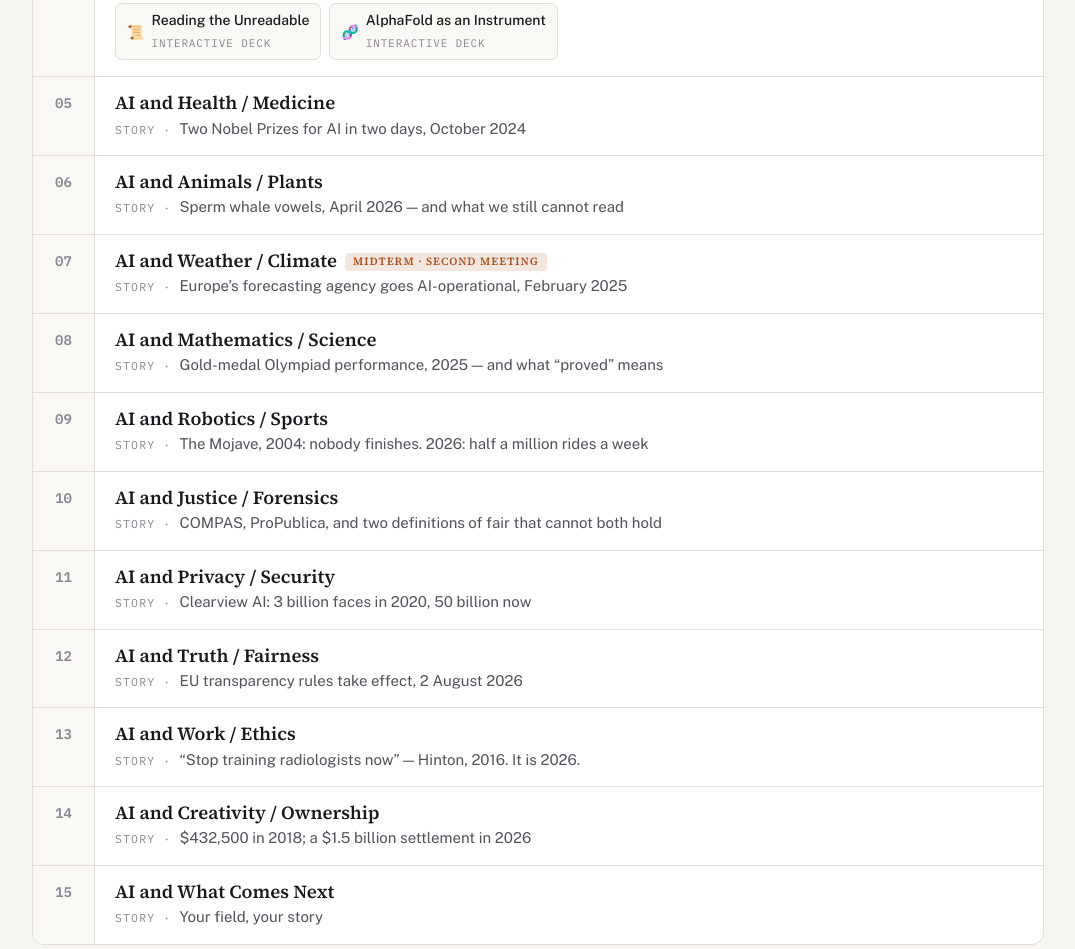
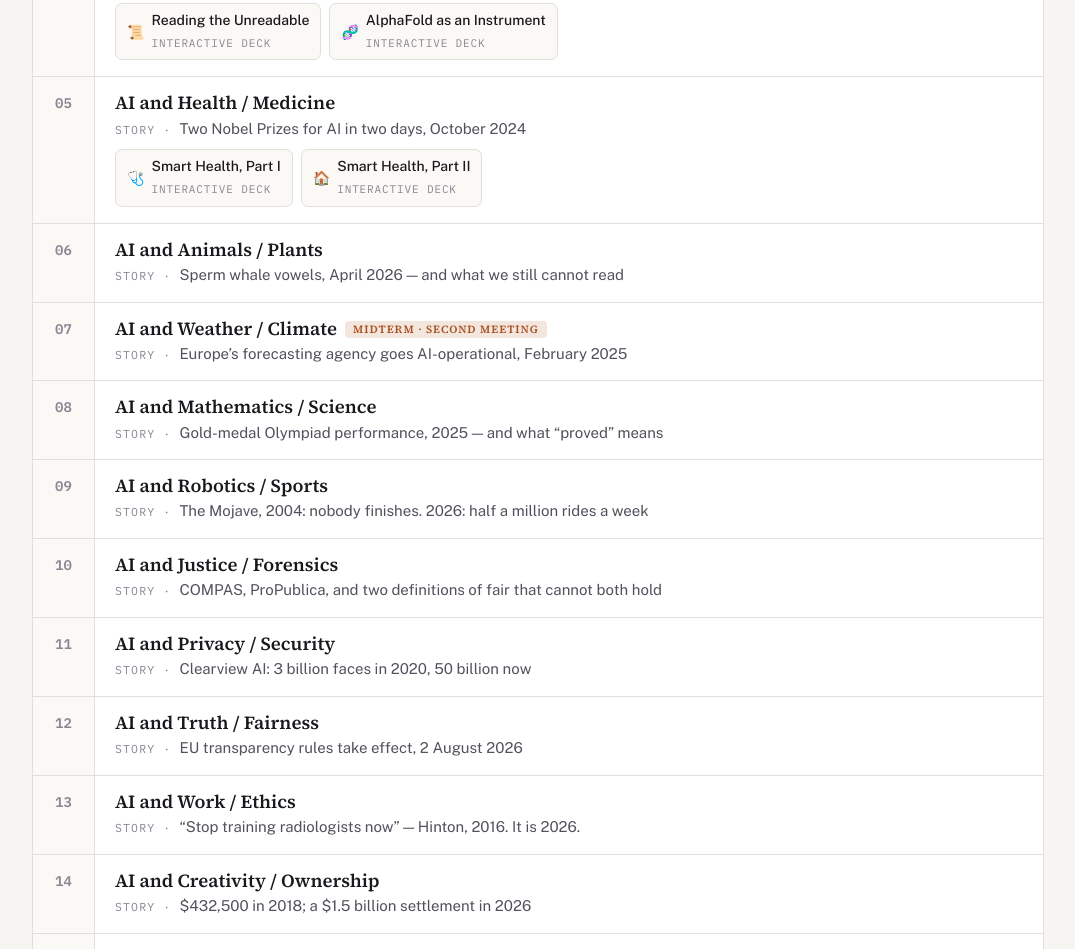
Before and after one commit to xinliwvu/CSI235, a plain HTML site: page index.html in a window 1280 px wide. Shown: the part 1549-2498 px from the top of the page, without its empty margins (102-1177 px from the left). Drawn offline with nearby package versions, Linux system fonts and the light colour scheme.

Commit message:
Add files via upload

```diff
--- a/index.html
+++ b/index.html
@@ -300,7 +300,7 @@ const WEEKS = [
   {n:2,  topic:'AI and Neuroscience',               anchor:'Hubel and Wiesel find a feature detector in a cat, 1959'},
   {n:3,  topic:'AI and Games',                      anchor:'Deep Blue 1997 versus AlphaGo’s Move 37, 2016', mats:['fivestones-deck','flap-deck']},
   {n:4,  topic:'AI and Linguistics / Lost Knowledge', anchor:'A sealed Herculaneum scroll read cover to cover, June 2026', mats:['lostknowledge','alphafold']},
-  {n:5,  topic:'AI and Health / Medicine',          anchor:'Two Nobel Prizes for AI in two days, October 2024'},
+  {n:5,  topic:'AI and Health / Medicine',          anchor:'Two Nobel Prizes for AI in two days, October 2024', mats:['smart-health-1','smart-health-2']},
   {n:6,  topic:'AI and Animals / Plants',           anchor:'Sperm whale vowels, April 2026 — and what we still cannot read'},
   {n:7,  topic:'AI and Weather / Climate',          anchor:'Europe’s forecasting agency goes AI-operational, February 2025', badge:'Midterm · second meeting'},
   {n:8,  topic:'AI and Mathematics / Science',      anchor:'Gold-medal Olympiad performance, 2025 — and what “proved” means'},
@@ -316,6 +316,8 @@ const WEEKS = [
 const MATERIALS = {
   'lostknowledge':  {ic:'📜', kind:'Interactive deck', name:'Reading the Unreadable',   href:'lectures/04-lost-knowledge.html'},
   'alphafold':      {ic:'🧬', kind:'Interactive deck', name:'AlphaFold as an Instrument', href:'lectures/05-alphafold.html'},
+  'smart-health-1': {ic:'🩺', kind:'Interactive deck', name:'Smart Health, Part I',     href:'lectures/05-smart-health-1.html'},
+  'smart-health-2': {ic:'🏠', kind:'Interactive deck', name:'Smart Health, Part II',    href:'lectures/05-smart-health-2.html'},
   'fivestones-deck':{ic:'⚫', kind:'Interactive deck', name:'Five Stones, Step by Step', href:'lectures/03-five-stones-design.html'},
   'flap-deck':      {ic:'🐦', kind:'Interactive deck', name:'Flap: A Game in 40 Steps',  href:'lectures/03-flap-design.html'},
 };
```
